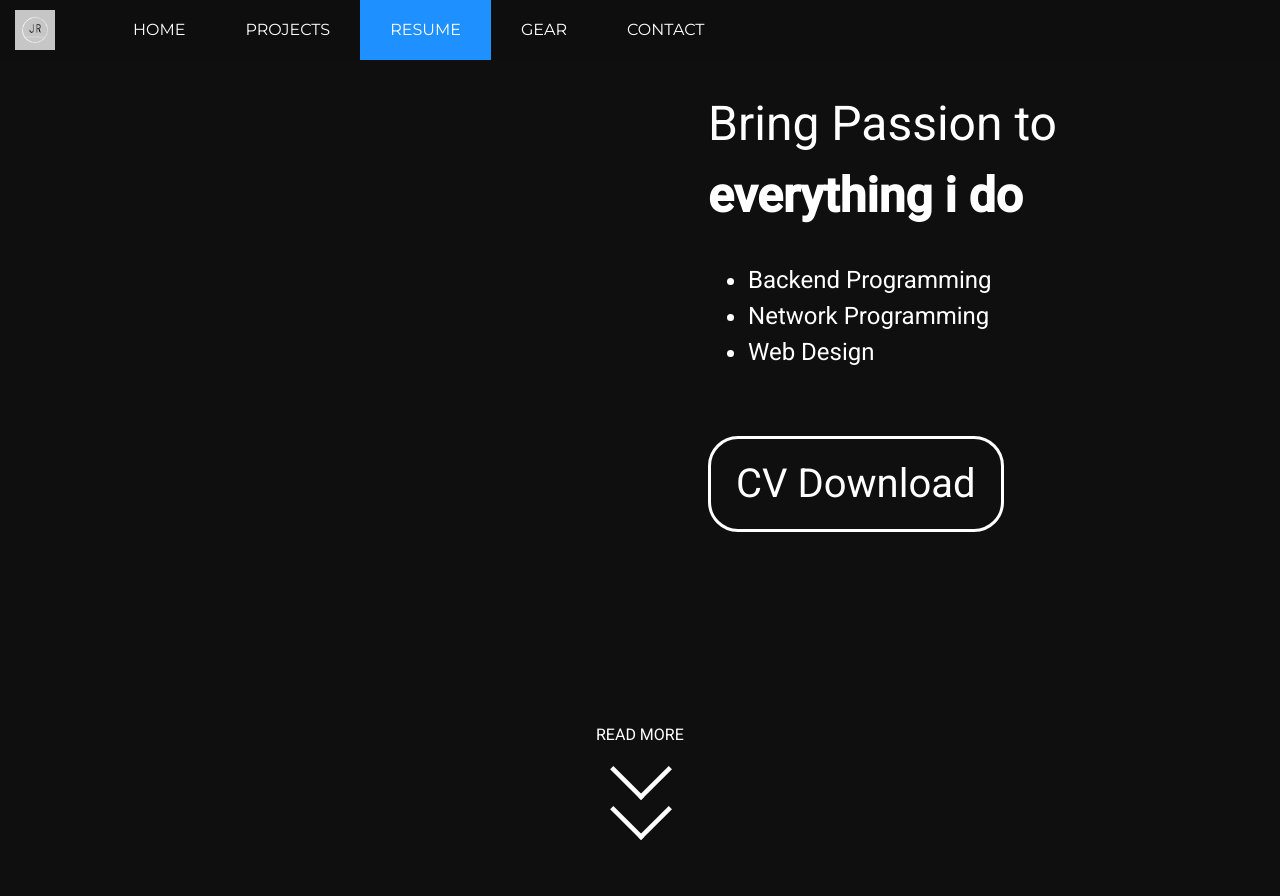
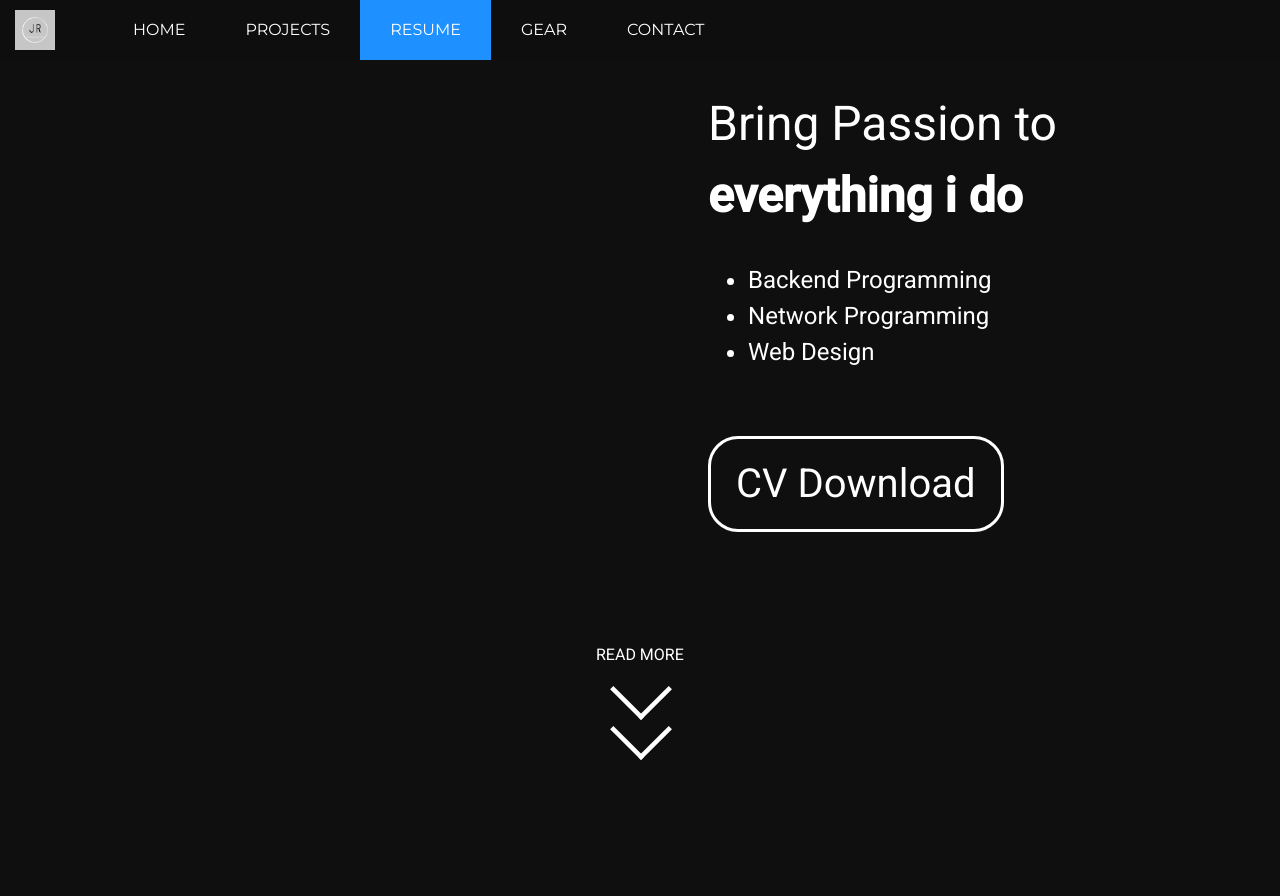
Before and after one commit to JanRipken/ripken, a Vue app: page /resume in a window 1280 px wide. Shown: the top 896 px of the page. Built offline with nearby package versions, Linux system fonts and the light colour scheme; what vue-resource would draw is missing.

Commit message:
resume down

```diff
--- a/src/routes/Resume.vue
+++ b/src/routes/Resume.vue
@@ -256,7 +256,7 @@ export default {
 .down {
     position: absolute;
     left: calc(50% - 50px);
-    top: calc(100% - 70px);
+    top: calc(100% - 150px);
     margin-top: auto;
     color: white !important;
 }
```
